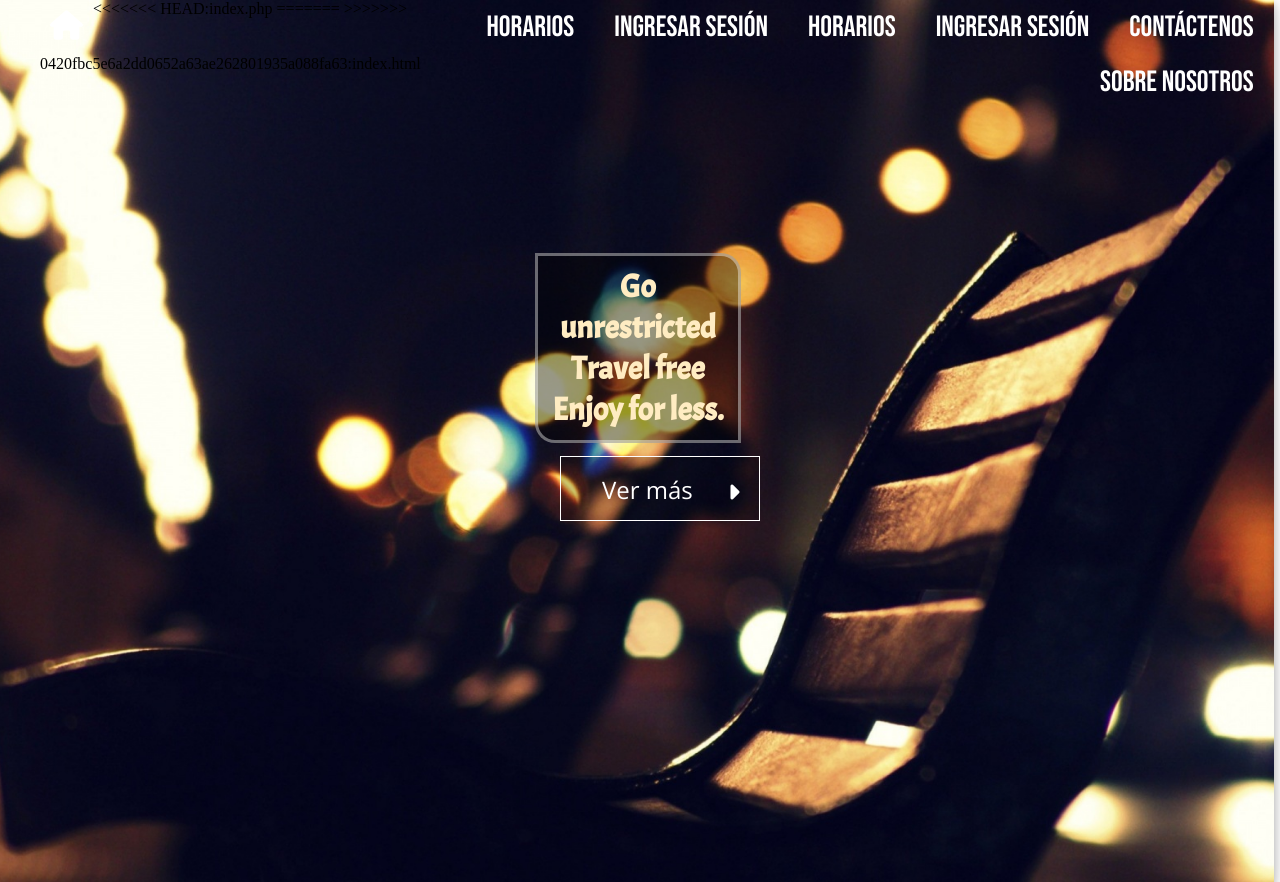
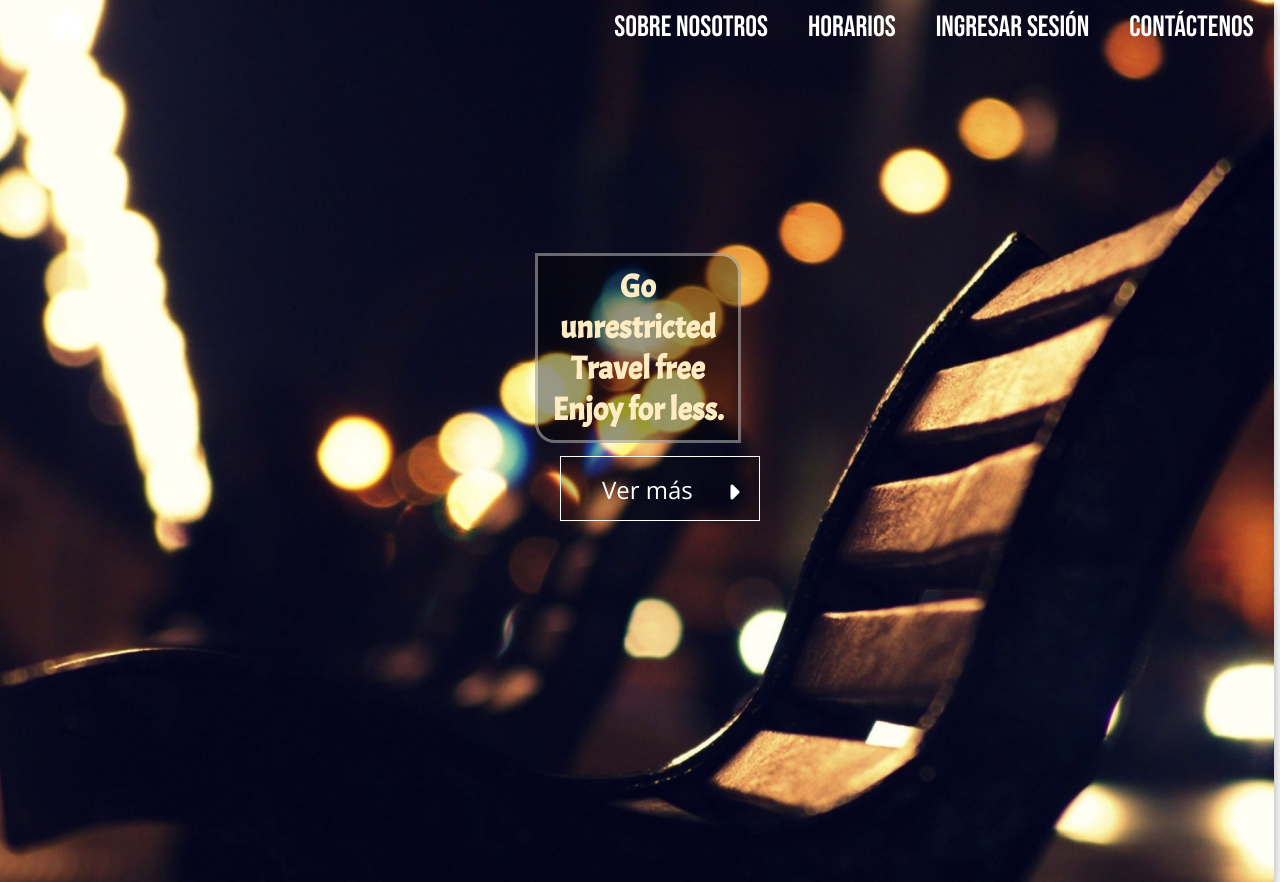
Before and after one commit to eamonge/ProyectoTrenes, a PHP site: page / in a window 1280 px wide; the page is wider, and only the part inside the window is pictured. Shown: the top 882 px of that part. Run offline with PHP 8.4, Linux system fonts and the light colour scheme; some libraries are stand-ins or nearby versions.

Commit message:
Arreglos

```diff
--- a/includes/login.inc.php
+++ b/includes/login.inc.php
@@ -22,11 +22,11 @@ try
         {
             echo "<script type='text/javascript'>alert('Bienvenido $UsernameInput')</script>";
             $_SESSION['Usuario'] = $UsernameInput;
-            header('Refresh:0;url=/DesarrolloWeb/html/Panel.php');
+            header('Refresh:0;url=/ProyectoTrenes/html/Panel.php');
         } else
         {
             echo "<script type='text/javascript'>alert('No existe el usuario $PWDInput')</script>";
-            header('Refresh:0;url=/DesarrolloWeb/html/LoginUsuario.php');
+            header('Refresh:0;url=/ProyectoTrenes/html/LoginUsuario.php');
         }
     } else
     {
--- a/index.php
+++ b/index.php
@@ -14,13 +14,8 @@
             <ul>
                 <a class="navItem HomeIcn"><i class="fas fa-home"></i></a>
                 <a class="navItem"><li class="navList">Contáctenos</li></a>
-<<<<<<< HEAD:index.php
                 <a href="html/LoginUsuario.php" class="navItem"><li class="navList">Ingresar sesión</li></a>
                 <a href="html/Horarios2.php" class="navItem"><li class="navList">Horarios</li></a>
-=======
-                <a href="html/LoginUsuario.html" class="navItem"><li class="navList">Ingresar sesión</li></a>
-                <a href="html/Horarios2.html" class="navItem"><li class="navList">Horarios</li></a>
->>>>>>> 0420fbc5e6a2dd0652a63ae262801935a088fa63:index.html
                 <a id="AbtUs" class="navItem"><li class="navList">Sobre nosotros</li></a>
             </ul>
         </nav>
--- a/js/index.js
+++ b/js/index.js
@@ -1,4 +1,3 @@
-<<<<<<< HEAD
 // $(document).ready(function () {
 //     $('[data-toggle="tooltip"]').tooltip();
 // });
@@ -70,33 +69,3 @@ NotifBtn.addEventListener('click', function () {
     HorariosSecc.style.zIndex = "0";
     NotifSecc.style.zIndex = "1";
 });
-
-=======
-var AbtUsbtn = document.getElementById('AbtUs');
-var close = document.getElementById('CloseBtn');
-var AbtUsInfoDiv = document.getElementById('DivAbtUs');
-var bodyHTML = document.getElementById('TestA');
-
-AbtUsbtn.addEventListener('click', function () {
-    AbtUsInfoDiv.style.zIndex = "3";
-    AbtUsInfoDiv.style.transition = "all 2s";
-    AbtUsInfoDiv.style.top = "0vh";
-    //AbtUsInfoDiv.style.opacity = "100";
-    AbtUsInfoDiv.style.position = "fixed";
-    AbtUsInfoDiv.style.opacity = "100";
-    bodyHTML.style.overflowY = "hidden"
-});
-
-close.addEventListener('click', function () {
-    //AbtUsInfoDiv.classList.toggle('hide');
-    AbtUsInfoDiv.style.top = "-180vh";
-    bodyHTML.style.overflowY = "scroll";
-    //alert('hola');
-    //AbtUsInfoDiv.style.opacity = "0";
-    //AbtUsInfoDiv.style.marginTop = "-100px;"
-    //AbtUsInfoDiv.style.position = "";
-    //AbtUsInfoDiv.style.transition = "all 3s";
-    //AbtUsInfoDiv.transition = "all 3s";
-    //alert('hola');
-});
->>>>>>> 0420fbc5e6a2dd0652a63ae262801935a088fa63
```
